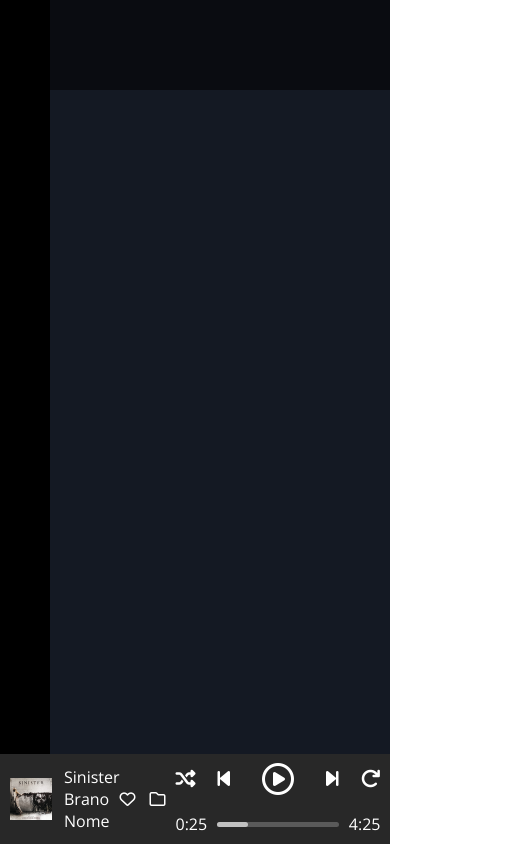
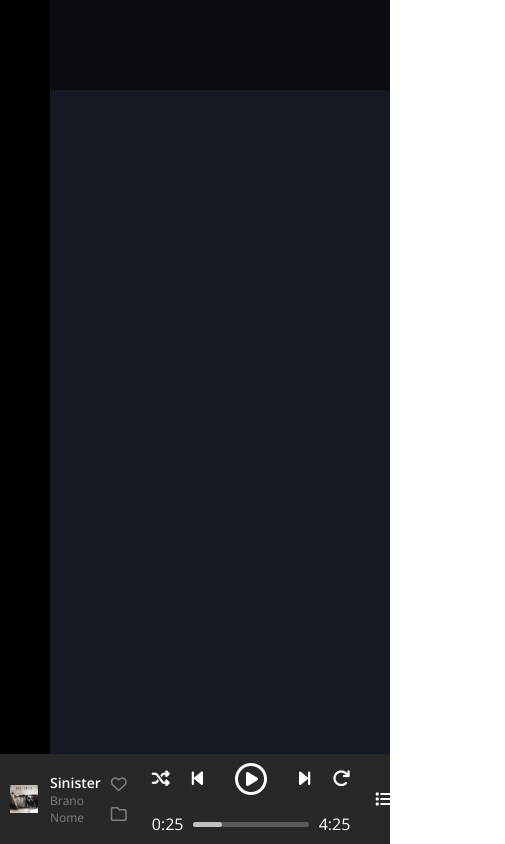
Before and after one commit to PaoloVol99/html-css-spotifyweb, a plain HTML site: page index.html in a window 390 px wide. Shown: the whole page, 505 px wide, since content can reach past the window. Drawn offline with nearby package versions, Linux system fonts and the light colour scheme.

Commit message:
STYLE style and media queries added to the player

```diff
--- a/css/style.css
+++ b/css/style.css
@@ -29,7 +29,9 @@ a {
     --main-bg: #141923;
     --green: #9EE92F;
     --player-bg: #282828;
-    --grey-text: #707070;
+    --grey-text: #808080;
+    --grey-text-sidebar: #6E6E6E;
+    --plus-icon: #A3A3A3;
 }
 
 /* DEBUG RULES */
@@ -104,6 +106,7 @@ a {
     display: flex;
     align-items: center;
     gap: 12px;
+    flex-shrink: 2;
 }
 
 .media-player {
@@ -112,12 +115,14 @@ a {
     flex-basis: 35%;
     gap: 18px;
     align-items: center;
+    padding: 0 15px;
 }
 
 .player__options {
     display: flex;
     flex-basis: 230px;
     gap: 18px;
+    flex-shrink: 2;
     padding: 0 10px;
 }
 
@@ -127,23 +132,31 @@ a {
 
 .media__buttons {
     display: flex;
-    font-size: 20px;
+    font-size: 18px;
     gap: 22px;
     align-items: center;
 }
 
 .song-name {
     display: block;
+    font-size: 14px;
+    font-weight: 600;
 }
 
-/* .song__text {
-    margin-left: 26px;
-    margin-right: 42px;
-} */
+.artist-name {
+    display: block;
+    font-size: 12px;
+    color: var(--grey-text);
+}
+
+.song__text {
+    padding-right: 10px;
+}
 
 .song__buttons {
     display: flex;
     gap: 14px;
+    color: var(--grey-text);
 }
 
 .volume {
@@ -196,3 +209,37 @@ a {
     border-radius: 999em;
     width: 42%;
 }
+
+@media screen and (max-width: 639px) {
+
+    .song__buttons {
+        flex-direction: column;
+    }
+
+    .song-info img {
+        max-width: 38px;
+    }
+
+    .player__options {
+        gap: 14px;
+    }
+
+    .volume {
+        gap: 12px;
+    }
+}
+
+@media screen and (max-width: 552px) {
+
+    .song-info img {
+        max-width: 28px;
+    }
+
+    .player__options {
+        gap: 8px;
+    }
+
+    .volume {
+        gap: 6px;
+    }
+}
```
